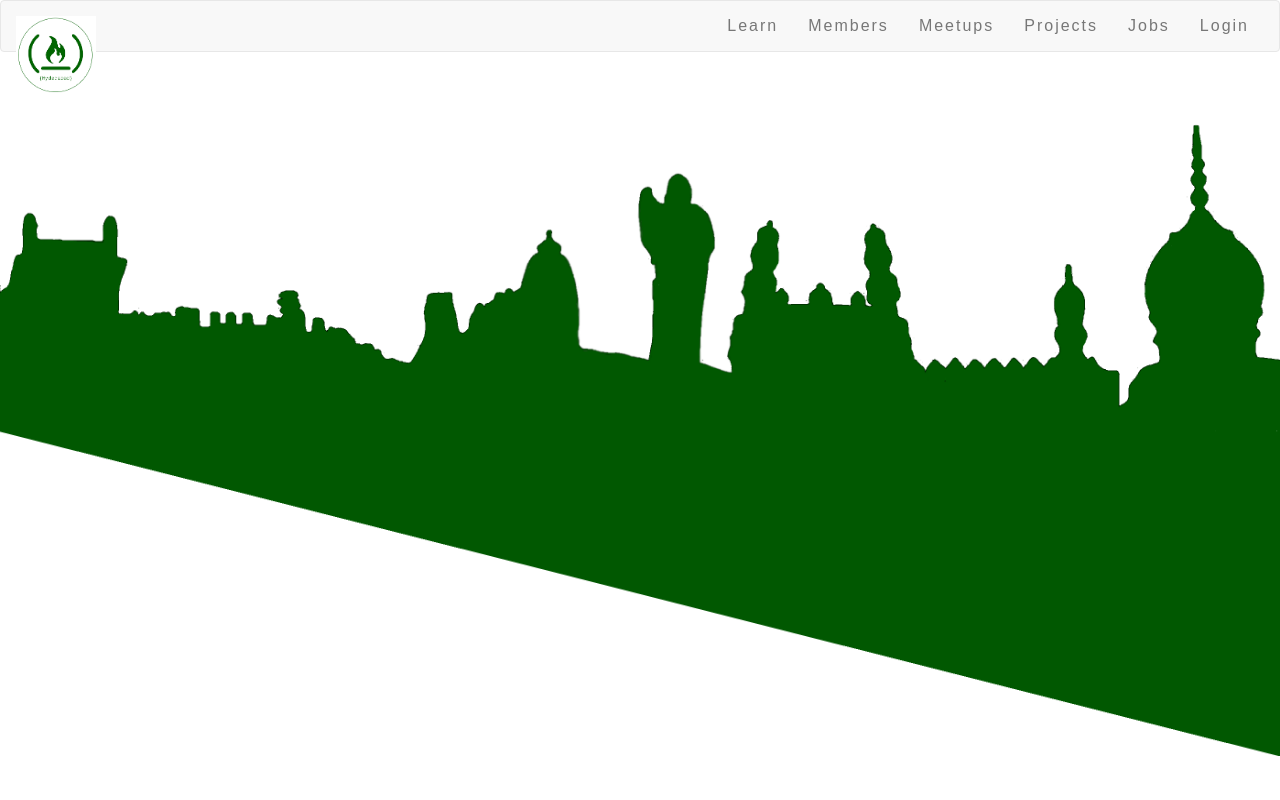
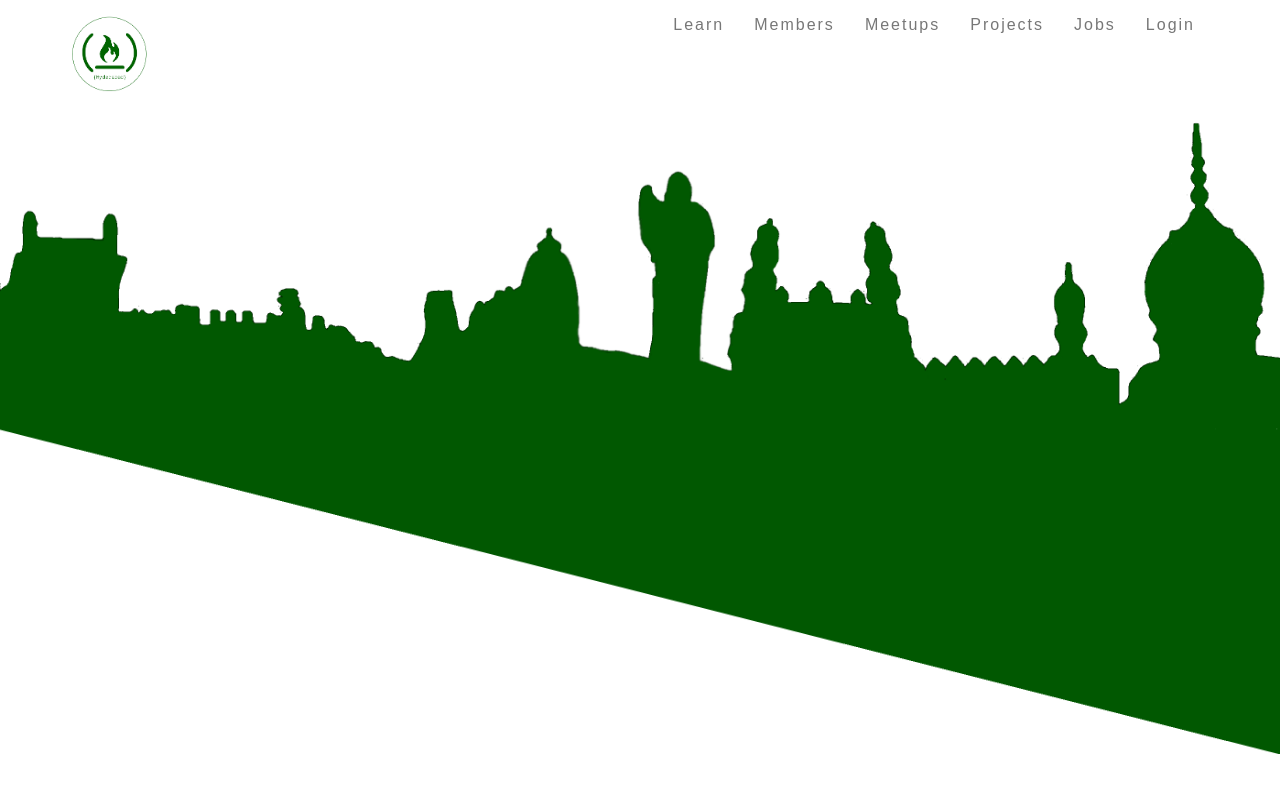
Before and after one commit to rrmerugu/fcc-hyd, a plain HTML site: page index.html in a window 1280 px wide. Shown: the top 800 px of the page. Drawn offline with Linux system fonts and the light colour scheme.

Commit message:
navbar backgroun made to transparent

```diff
--- a/index.html
+++ b/index.html
@@ -15,7 +15,7 @@
 <body>
 
 <nav class="navbar navbar-default">
-  <div class="container-fluid">
+  <div class="container">
     <!-- Brand and toggle get grouped for better mobile display -->
     <div class="navbar-header">
       <button type="button" class="navbar-toggle collapsed" data-toggle="collapse" data-target="#bs-example-navbar-collapse-1" aria-expanded="false">
--- a/static/styles/normalize-bootstrap.css
+++ b/static/styles/normalize-bootstrap.css
@@ -5,3 +5,17 @@
     background: green !important;
     border-color: green !important;
 }
+.navbar-default{
+    border-width: 0px;
+    -webkit-box-shadow: 0px 0px;
+    box-shadow: 0px 0px;
+    background-color: rgba(0,0,0,0.0);
+    background-image: -webkit-gradient(linear, 50.00% 0.00%, 50.00% 100.00%, color-stop( 0% , rgba(0,0,0,0.00)),color-stop( 100% , rgba(0,0,0,0.00)));
+    background-image: -webkit-linear-gradient(270deg,rgba(0,0,0,0.00) 0%,rgba(0,0,0,0.00) 100%);
+    background-image: linear-gradient(180deg,rgba(0,0,0,0.00) 0%,rgba(0,0,0,0.00) 100%);
+}
+
+.navbar-default .navbar-nav>li>a {
+    color: #777;
+    text-align: right;
+}
```
